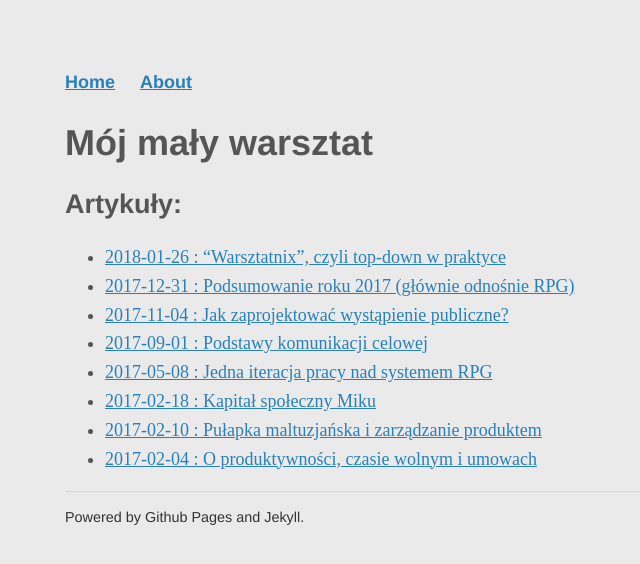
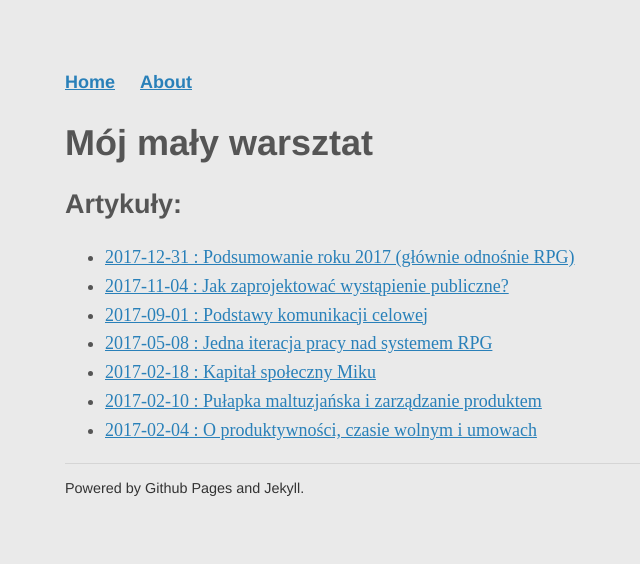
Before and after one commit to ljzolw/ljzolw.github.io, a Jekyll site: the page built from index.md, in a window 1280 px wide. Shown: the top 564 px of the page, without its empty margins (175-815 px from the left). Built offline with Jekyll 4.4.1, drawn with Linux system fonts in a browser that asks for light colours.

Commit message:
Retracted last article for now.

```diff
--- a/index.md
+++ b/index.md
@@ -7,7 +7,6 @@ title: Mój mały warsztat
 
 ## Artykuły:
 
-* [2018-01-26 : "Warsztatnix", czyli top-down w praktyce](/2018/01/26/warsztatnix-top-down-sef)
 * [2017-12-31 : Podsumowanie roku 2017 (głównie odnośnie RPG)](/2017/12/31/podsumowanie-2017)
 * [2017-11-04 : Jak zaprojektować wystąpienie publiczne?](/2017/11/04/jak-zaprojektowac-wystapienie)
 * [2017-09-01 : Podstawy komunikacji celowej](/2017/09/01/podstawy-komunikacji-celowej)
```
